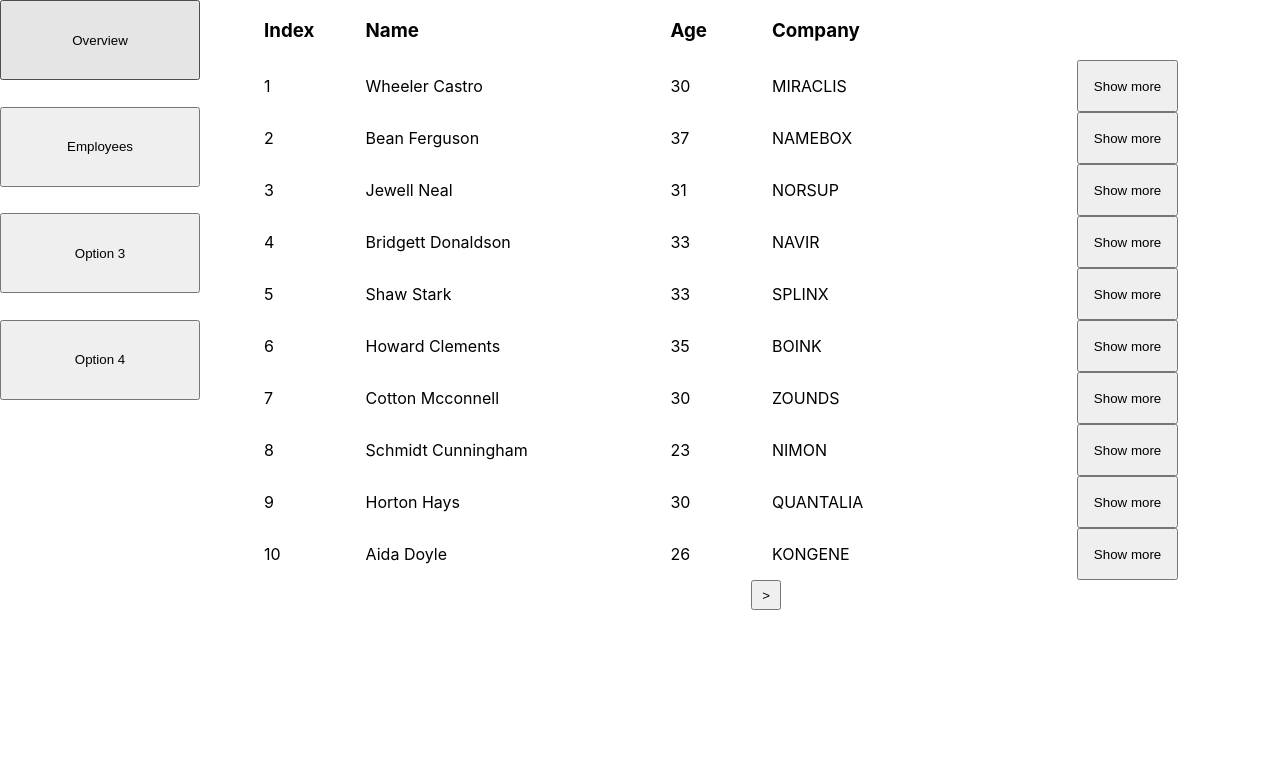
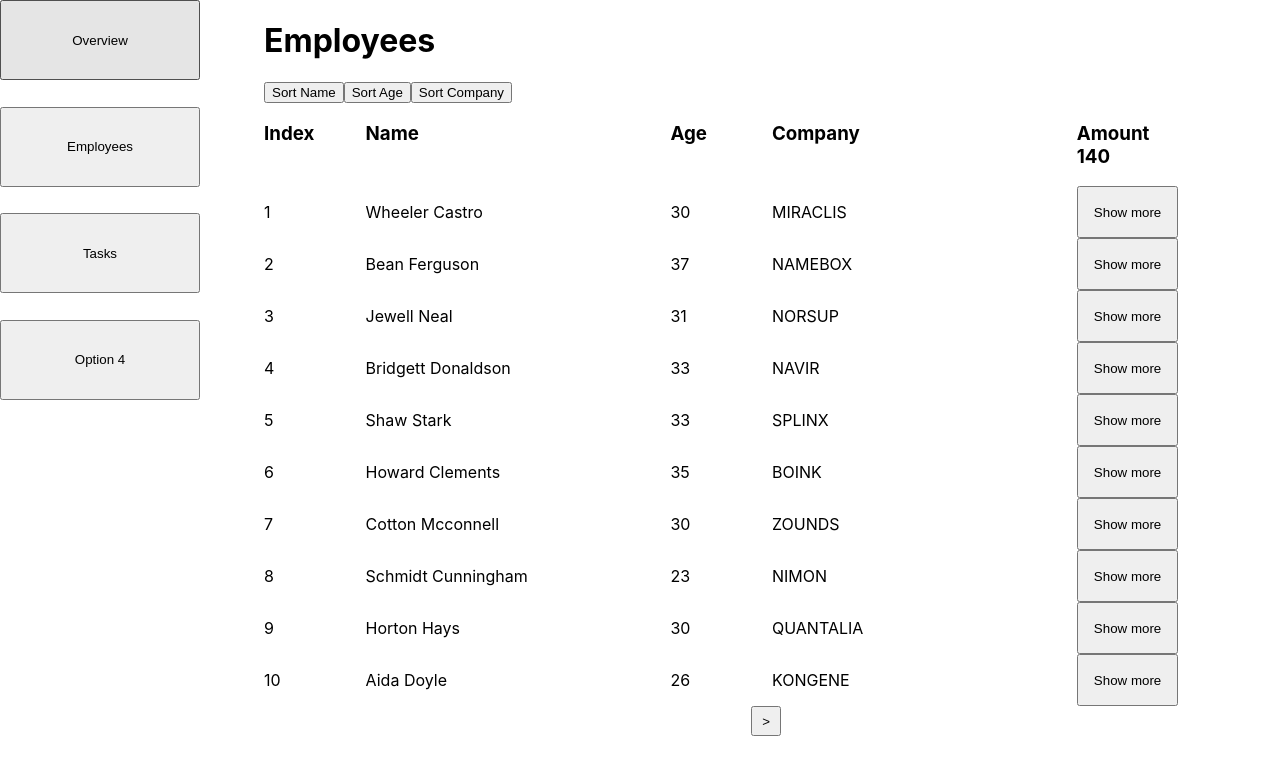
Before and after one commit to varushchi/dashboard_npc_irs, a React (Create React App) app: page / in a window 1280 px wide. Shown: the top 774 px of the page. Built offline with nearby package versions, Linux system fonts and the light colour scheme; the HTML template or start-up script is replaced by a standard one.

Commit message:
added filters

```diff
--- a/src/App.jsx
+++ b/src/App.jsx
@@ -3,6 +3,8 @@ import './App.css';
 import Table from './pages/Table';
 import SideBar from './pages/SideBar';
 import Overview from './pages/Overview';
+import Tasks from './pages/Tasks';
+
 
 
 function App() {
@@ -15,6 +17,8 @@ function App() {
         return <Table />
       case 'Overview':
         return <Overview />
+      case 'Tasks':
+        return <Tasks />
       default:
         return <Table />
     }
--- a/src/pages/PersonInfo.css
+++ b/src/pages/PersonInfo.css
@@ -1,3 +1,53 @@
 .PersonInfo{
-  height: 100%;
+  padding-right: 20px;
 }
+
+.personal{
+  display: flex;
+  flex-direction: column;
+  align-items: start;
+  gap: 5px
+}
+
+.age-gender{
+  display: flex;
+  gap: 5px;
+  height: 30px;
+  align-items: center;
+}
+
+.work{
+  display: flex;
+  flex-direction: column;
+  align-items: end;
+}
+
+.work > .contact{
+  display: flex;
+  flex-direction: column;
+  align-items: end;
+}
+
+.work > .contact > p > span{
+  color: rgba(0, 0, 0, 0.3);
+}
+
+.about-work-flex{
+  display: flex;
+  align-items: start;
+  justify-content: space-between;
+}
+
+.about-div{
+  width: 50%;
+}
+
+.kids{
+  display: flex;
+  flex-direction: column;
+}
+
+.back-button{
+  width: 10%;
+  height: 50px;
+}
--- a/src/pages/PersonInfo.jsx
+++ b/src/pages/PersonInfo.jsx
@@ -4,16 +4,33 @@ import './PersonInfo.css'
 export default function PersonInfo(props) {
   return (
     <div className='PersonInfo' id = {props.person.id} key = {props.person.id}>
-      <p>{props.person.name}</p>
-      <p>{props.person.gender}</p>
-      <p>{props.person.age}</p>
-      <p>{props.person.company}</p>
-      <p>{props.person.email}</p>
-      <p>{props.person.phone}</p>
-      <p>{props.person.address}</p>
-      <p>{props.person.about}</p>
-      {props.person.kids.map(elem => <p key = {elem.id}>{elem.name}</p>)}
-      <button onClick={props.hanldeClick}>back</button>
+      <div className='personal'>
+        <h3>{props.person.name}</h3>
+        <div className='age-gender'>
+          <p>{props.person.gender === 'male' ? 'Male' : 'Female'},</p>
+          <p>{props.person.age}</p>
+        </div>
+      </div>
+
+      <div className='about-work-flex'>
+        <div className='about-div'>
+          <h3>About</h3>
+          <p className='about-p'>{props.person.about}</p>
+        </div>
+        <div className='work'>
+          <h3>{props.person.company}</h3>
+          <div className='contact'>
+            <p><span>Email: </span>{props.person.email}</p>
+            <p><span>Phone: </span>{props.person.phone}</p>
+            <p><span>Address: </span>{props.person.address}</p>
+          </div>
+        </div>
+      </div>
+      {props.person.kids.length > 0 && <div className='kids'>
+        <h3>Kids</h3>
+        {props.person.kids.map(elem => <p key = {elem.id}>{elem.name}</p>)}
+      </div>}
+      <button onClick={props.hanldeClick} className='back-button'>Back</button>
     </div>
   )
 }
--- a/src/pages/PesonTable.jsx
+++ b/src/pages/PesonTable.jsx
@@ -2,19 +2,19 @@ import PersonRow from '../components/PersonRow';
 
 function PersonTable(props) {
 
-  const personRowElem = props.data.slice(props.showPersonOnPage.start, props.showPersonOnPage.end).map(elem => {
+  const personRowElem = props.data.map((elem, index) => {
     return(
       <PersonRow
         id = {elem.id}
         key = {elem.id}
-        index = {elem.index}
+        index = {index}
         name = {elem.name}
         age = {elem.age}
         company = {elem.company}
         handleClick = {props.handleClick}
       />
     )
-  })
+  }).slice(props.showPersonOnPage.start, props.showPersonOnPage.end)
 
   return (
     <div className="PersonTable">
@@ -23,6 +23,7 @@ function PersonTable(props) {
         <h3>Name</h3>
         <h3>Age</h3>
         <h3>Company</h3>
+        <h3>Amount {props.data.length}</h3>
       </div>
       {personRowElem}
       <div className='page-navigation'>
--- a/src/pages/SideBar.jsx
+++ b/src/pages/SideBar.jsx
@@ -6,7 +6,7 @@ export default function SideBar(props) {
     <div className='SideBar'>
       <button id='Overview' onClick={props.handleCurrentPage}>Overview</button>
       <button id='Table' onClick={props.handleCurrentPage}>Employees</button>
-      <button id='Option 3' onClick={props.handleCurrentPage}>Option 3</button>
+      <button id='Tasks' onClick={props.handleCurrentPage}>Tasks</button>
       <button id='Option 4' onClick={props.handleCurrentPage}>Option 4</button>
     </div>
   )
--- a/src/pages/Table.css
+++ b/src/pages/Table.css
@@ -2,3 +2,8 @@
   width: 80%;
   min-width: 300px;
 }
+
+.filter-div{
+  display: flex;
+  align-items: center;
+}
--- a/src/pages/Table.jsx
+++ b/src/pages/Table.jsx
@@ -1,5 +1,5 @@
 import { useState } from 'react';
-import personData from '../data/personData.json'
+import data from '../data/personData.json'
 import PersonTable from './PesonTable';
 import PersonInfo from './PersonInfo';
 import './Table.css'
@@ -8,9 +8,108 @@ function Table() {
   const showOnPage = 10
   const [clickedPersonId, setClickedPersonId] = useState(null)
   const [showPersonOnPage, setShowPersonOnPage] = useState({start: 0, end: showOnPage})
+  const [personData, setPersonData] = useState([...data])
+  const [sortNameState, setSortNameState] = useState('acc')
+  const [sortAgeState, setSortAgeState] = useState('acc')
+  const [sortCompState, setSortCompState] = useState('acc')
+
+  function sortName(){
+    switch(sortNameState){
+      case 'acc':
+        setPersonData(personData.sort((a, b) => a.name.split(' ')[1].localeCompare(b.name.split(' ')[1])))
+        break
+      case 'dec':
+        setPersonData(personData.sort((a, b) => b.name.split(' ')[1].localeCompare(a.name.split(' ')[1])))
+        break
+      case 'none':
+        setPersonData([...data])
+        break
+      default:
+        setPersonData([...data])
+        break
+    }
+    setSortNameState(() => {
+      switch(sortNameState){
+        case 'acc':
+          return 'dec'
+        case 'dec':
+          return 'none'
+        case 'none':
+          return 'acc'
+        default:
+          return 'none'
+      }
+    })
+  }
+
+  function sortAge(){
+    switch(sortAgeState){
+      case 'acc':
+        setPersonData(personData.sort((a, b) => a.age - b.age))
+        break
+      case 'dec':
+        setPersonData(personData.sort((a, b) => b.age - a.age))
+        break
+      case 'none':
+        setPersonData([...data])
+        break
+      default:
+        setPersonData([...data])
+        break
+    }
+    setSortAgeState(() => {
+      switch(sortAgeState){
+        case 'acc':
+          return 'dec'
+        case 'dec':
+          return 'none'
+        case 'none':
+          return 'acc'
+        default:
+          return 'none'
+      }
+    })
+  }
+
+  function sortComp(){
+    switch(sortCompState){
+      case 'acc':
+        setPersonData(personData.sort((a, b) => a.company.localeCompare(b.company)))
+        break
+      case 'dec':
+        setPersonData(personData.sort((a, b) => b.company.localeCompare(a.company)))
+        break
+      case 'none':
+        setPersonData([...data])
+        break
+      default:
+        setPersonData([...data])
+        break
+    }
+    setSortCompState(() => {
+      switch(sortCompState){
+        case 'acc':
+          return 'dec'
+        case 'dec':
+          return 'none'
+        case 'none':
+          return 'acc'
+        default:
+          return 'none'
+      }
+    })
+  }
+
   return (
     <div className="Table">
-      {clickedPersonId === null &&
+      <h1>Employees</h1>
+      {(clickedPersonId === null) &&
+      <div>
+        <div className='filter-div'>
+          <button onClick={sortName}>Sort Name</button>
+          <button onClick={sortAge}>Sort Age</button>
+          <button onClick={sortComp}>Sort Company</button>
+        </div>
         <PersonTable
           data={personData}
           handleClick = {(e) => setClickedPersonId(e.target.id)}
@@ -23,11 +122,12 @@ function Table() {
             start: showPersonOnPage.start - showOnPage >= 0 ? showPersonOnPage.start - showOnPage : 0,
             end: showPersonOnPage.start < showOnPage ? showOnPage : showPersonOnPage.start
           })}
-      />}
+        />
+      </div>}
       {clickedPersonId !== null &&
       <PersonInfo
         hanldeClick = {() => setClickedPersonId(null)}
-        person = {personData.find(elem => elem.id === clickedPersonId)}
+        person = {data.find(elem => elem.id === clickedPersonId)}
       />}
     </div>
   );
--- /dev/null
+++ b/src/pages/Tasks.jsx
@@ -0,0 +1,9 @@
+import React from 'react'
+
+export default function Tasks() {
+  return (
+    <div className='Tasks'>
+      <h1>Tasks</h1>
+    </div>
+  )
+}
```
Also changed, not shown: 1 other file (tests, documents, lock files or other folders). Lines whose indentation alone changed are shown as unchanged.
